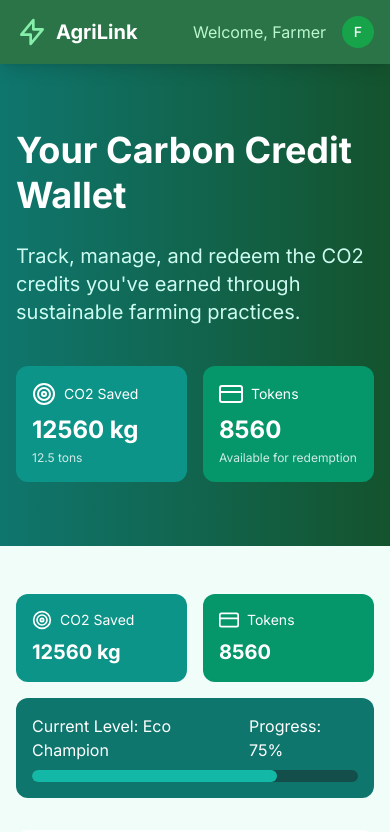
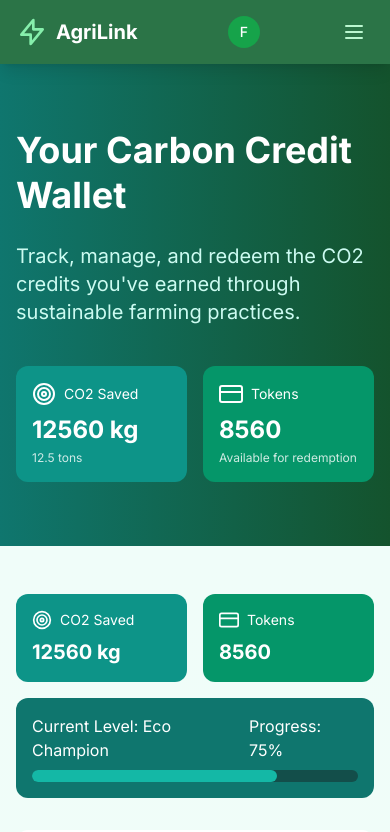
Before and after one commit to night-spring/hack4bengal, a Next.js app in the folder frontend/: page /carbon in a window 390 px wide. Shown: the top 832 px of the page. Built offline with nearby package versions, Linux system fonts and the light colour scheme.

Commit message:
Update page.js

```diff
--- a/frontend/app/carbon/page.js
+++ b/frontend/app/carbon/page.js
@@ -106,6 +106,7 @@ export default function CO2WalletPage() {
        <nav className="bg-green-800 bg-opacity-90 backdrop-blur-md sticky top-0 z-50 shadow-lg">
                 <div className="max-w-7xl mx-auto px-4 sm:px-6 lg:px-8">
                     <div className="flex justify-between h-16 items-center">
+                        {/* Logo */}
                         <div className="flex items-center">
                             <div className="flex-shrink-0 flex items-center">
                                 <svg className="h-8 w-8 text-green-300" viewBox="0 0 24 24" fill="none" stroke="currentColor">
@@ -118,27 +119,63 @@ export default function CO2WalletPage() {
                         {/* Navigation Tabs */}
                         <div className="hidden md:block">
                             <div className="flex items-center space-x-8">
-                <a href="#" className="px-1 py-2 border-b-2 border-transparent text-sm font-medium text-green-200 hover:text-white hover:border-green-300 transition-colors duration-300">
+                                <a href="/app" className="px-1 py-2 border-b-2 border-green-500 text-sm font-medium text-white">
                                     App
                                 </a>
-                <a href="#" className="px-1 py-2 border-b-2 border-transparent text-sm font-medium text-green-200 hover:text-white hover:border-green-300 transition-colors duration-300">
+                                <a href="/marketplace" className="px-1 py-2 border-b-2 border-transparent text-sm font-medium text-green-200 hover:text-white hover:border-green-300 transition-colors duration-300">
                                     Marketplace
                                 </a>
-                <a href="#" className="px-1 py-2 border-b-2 border-transparent text-sm font-medium text-green-200 hover:text-white hover:border-green-300 transition-colors duration-300">
+                                <a href="/portfolio" className="px-1 py-2 border-b-2 border-transparent text-sm font-medium text-green-200 hover:text-white hover:border-green-300 transition-colors duration-300">
                                     Portfolio
                                 </a>
-                <a href="#" className="px-1 py-2 border-b-2 border-green-500 text-sm font-medium text-white">
+                                <a href="/carbon" className="px-1 py-2 border-b-2 border-transparent text-sm font-medium text-green-200 hover:text-white hover:border-green-300 transition-colors duration-300">
                                     CO2 Saved
                                 </a>
                             </div>
                         </div>
 
+                        {/* User Profile */}
                         <div className="flex items-center space-x-4">
+                            <div className="hidden md:block">
                                 <span className="text-green-200">Welcome, Farmer</span>
-              <div className="h-8 w-8 rounded-full bg-green-600 flex items-center justify-center">
+                            </div>
+                            <div className="h-8 w-8 rounded-full bg-green-600 flex items-center justify-center cursor-pointer hover:bg-green-500 transition-colors duration-300">
                                 <span className="text-sm font-medium text-white">F</span>
                             </div>
                         </div>
+
+                        {/* Mobile menu button */}
+                        <div className="md:hidden flex items-center">
+                            <button
+                                type="button"
+                                className="inline-flex items-center justify-center p-2 rounded-md text-green-200 hover:text-white hover:bg-green-700 focus:outline-none"
+                                aria-controls="mobile-menu"
+                                aria-expanded="false"
+                            >
+                                <span className="sr-only">Open main menu</span>
+                                <svg className="block h-6 w-6" xmlns="http://www.w3.org/2000/svg" fill="none" viewBox="0 0 24 24" stroke="currentColor">
+                                    <path strokeLinecap="round" strokeLinejoin="round" strokeWidth="2" d="M4 6h16M4 12h16M4 18h16" />
+                                </svg>
+                            </button>
+                        </div>
+                    </div>
+                </div>
+
+                {/* Mobile menu */}
+                <div className="md:hidden hidden" id="mobile-menu">
+                    <div className="px-2 pt-2 pb-3 space-y-1 sm:px-3 bg-green-700 bg-opacity-90">
+                        <a href="/app" className="block px-3 py-2 rounded-md text-base font-medium text-white bg-green-800">
+                            App
+                        </a>
+                        <a href="/marketplace" className="block px-3 py-2 rounded-md text-base font-medium text-green-200 hover:text-white hover:bg-green-600">
+                            Marketplace
+                        </a>
+                        <a href="/portfolio" className="block px-3 py-2 rounded-md text-base font-medium text-green-200 hover:text-white hover:bg-green-600">
+                            Portfolio
+                        </a>
+                        <a href="/carbon" className="block px-3 py-2 rounded-md text-base font-medium text-green-200 hover:text-white hover:bg-green-600">
+                            CO2 Saved
+                        </a>
                     </div>
                 </div>
             </nav>
```
Lines whose indentation alone changed are shown as unchanged.
